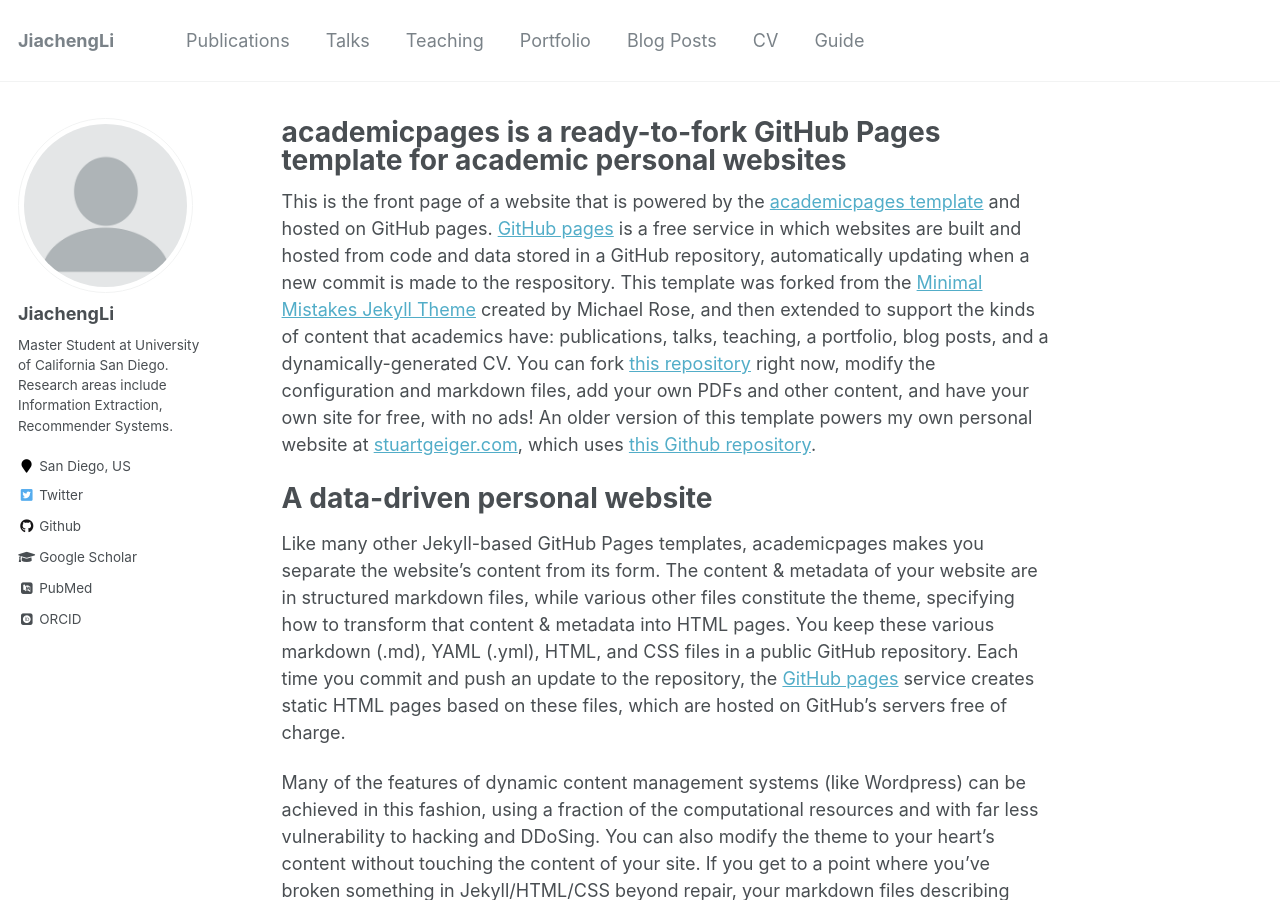
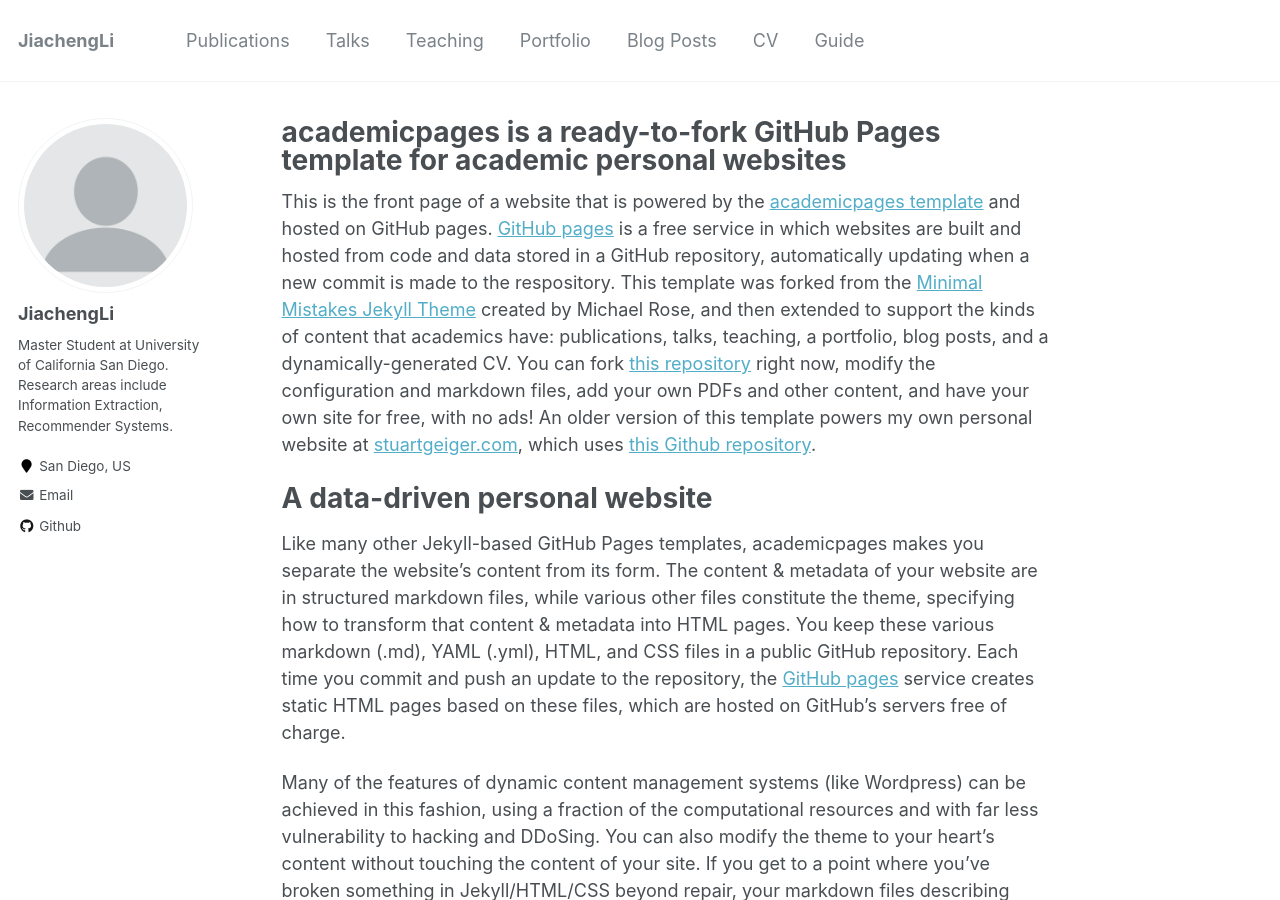
Before and after one commit to JiachengLi1995/JiachengLi1995.github.io, a Jekyll site: the page built from _pages/about.md, in a window 1280 px wide and 900 px high. Built offline with Jekyll 4.4.1, drawn with Linux system fonts in a browser that asks for light colours; some web fonts are replaced; some of the changed lines change nothing that is shown.

Commit message:
Update _config.yml

```diff
--- a/_config.yml
+++ b/_config.yml
@@ -85,10 +85,10 @@
   bio              : "Master Student at University of California San Diego. Research areas include Information Extraction, Recommender Systems. "
   location         : "San Diego, US"
   employer         :
-  pubmed           : "https://www.ncbi.nlm.nih.gov/pubmed/?term=john+snow"
-  googlescholar    : "http://yourfullgooglescholarurl.com"
-  email            :
-  researchgate     :  # example: "https://www.researchgate.net/profile/yourprofile"
+  pubmed           :
+  googlescholar    :
+  email            : "j9li@eng.ucsd.edu"
+  researchgate     :
   uri              :
   bitbucket        :
   codepen          :
@@ -96,20 +96,20 @@
   flickr           :
   facebook         :
   foursquare       :
-  github           : "academicpages"
+  github           : "https://github.com/JiachengLi1995"
   google_plus      :
   keybase          :
   instagram        :
-  impactstory      : #"https://profiles.impactstory.org/u/xxxx-xxxx-xxxx-xxxx"
+  impactstory      :
   lastfm           :
   linkedin         :
-  orcid            : "http://orcid.org/yourorcidurl"
+  orcid            :
   pinterest        :
   soundcloud       :
-  stackoverflow    : # http://stackoverflow.com/users/123456/username
+  stackoverflow    :
   steam            :
   tumblr           :
-  twitter          : "replacethistwitterhandle"
+  twitter          :
   vine             :
   weibo            :
   xing             :
```
